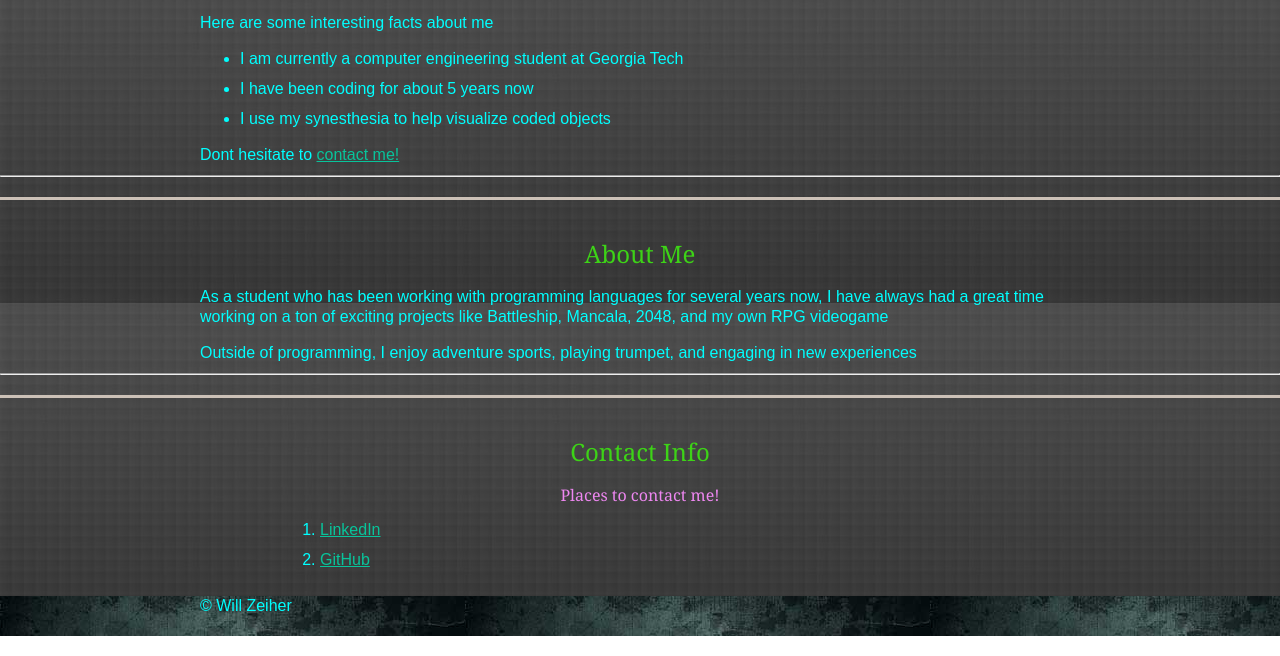
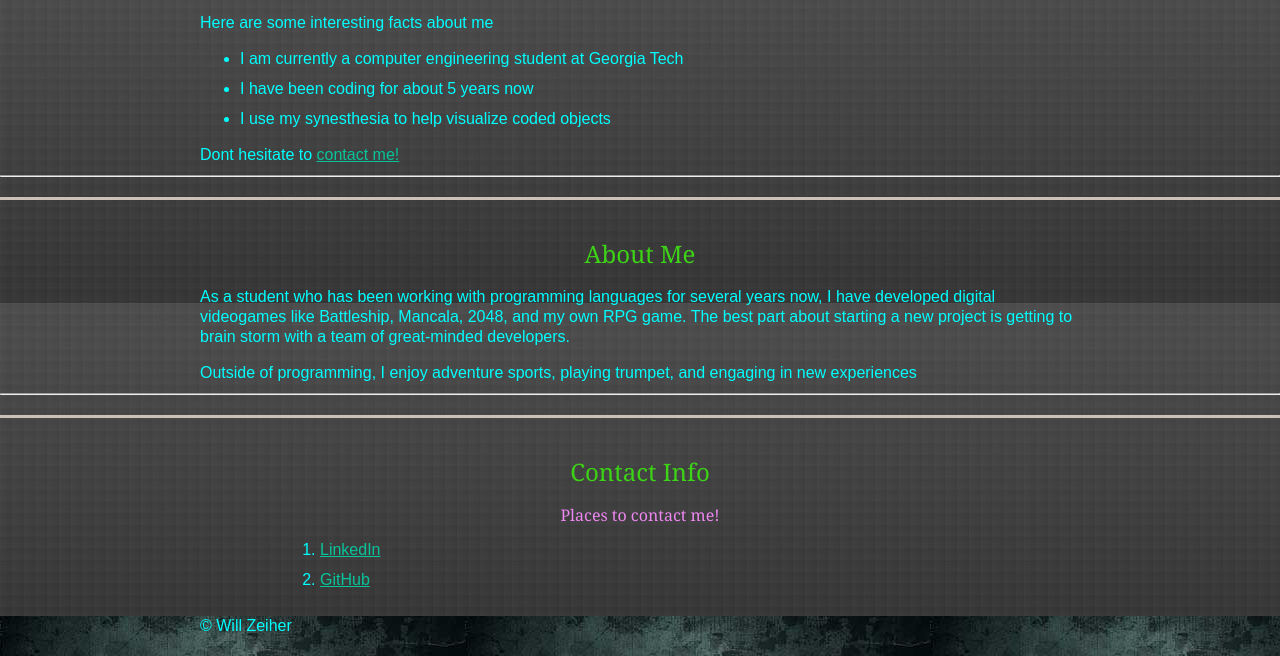
Before and after one commit to wzeiher3/WillZeiher.github.io, a plain HTML site: page index.html in a window 1280 px wide. Shown: the part 720-1376 px from the top of the page. Drawn offline with nearby package versions, Linux system fonts and the light colour scheme; a script that the page names is missing.

Commit message:
Update index.html

```diff
--- a/index.html
+++ b/index.html
@@ -33,12 +33,12 @@
         </section>
         <hr>
         <!--About Me -->
-        <section>
+        <article>
           <h2 class="general-border">About Me</h2>
-            <p>As a student who has been working with programming languages for several years now, I have always had a great time working on a ton of exciting projects like Battleship, Mancala, 2048, and my own RPG videogame</p>
+            <p>As a student who has been working with programming languages for several years now, I have developed digital videogames like Battleship, Mancala, 2048, and my own RPG game. The best part about starting a new project is getting to brain storm with a team of great-minded developers. </p>
 
             <p>Outside of programming, I enjoy adventure sports, playing trumpet, and engaging in new experiences</p>
-        </section>
+        </article>
       <hr>
       <!--Contact-->
       <section id="contact">
@@ -46,13 +46,13 @@
             <h3>Places to contact me!</h3>
             <ol>
               <li>
-                <a href="linkedin.com/in/will-zeiher-3b3355185">LinkedIn</a>
+                <a href="https://linkedin.com/in/will-zeiher-3b3355185">LinkedIn</a>
               </li>
               <li>
                 <a href="https://github.com/wzeiher3">GitHub</a>
              </li>
           </ol>
-
+      </section>
 
       </main>
 
```
